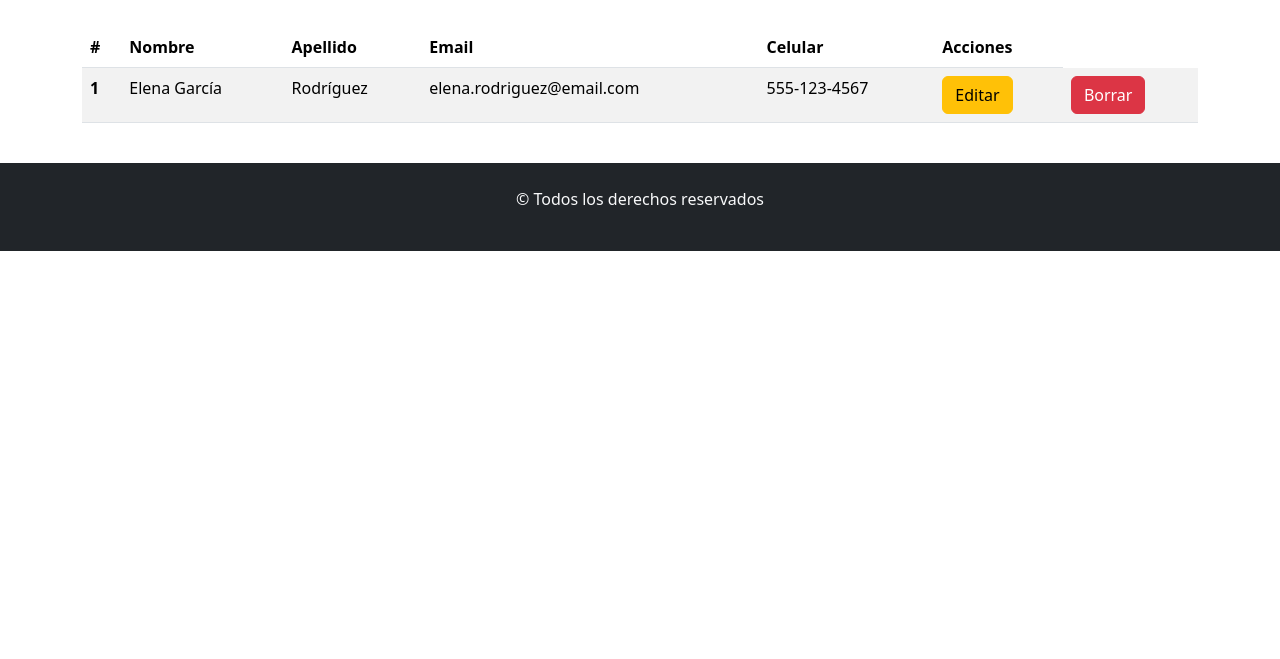
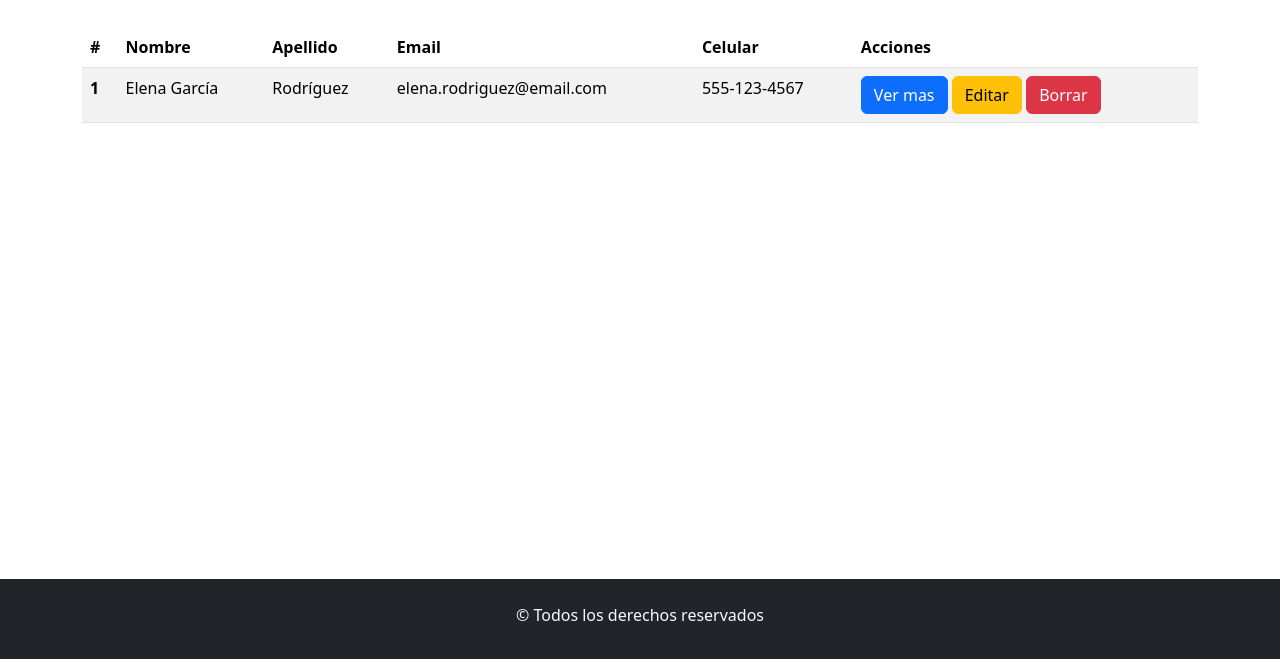
Before and after one commit to kstephantorres/agendaCRUD, a plain HTML site: page index.html in a window 1280 px wide. Shown: the part 133-792 px from the top of the page. Drawn offline with nearby package versions, Linux system fonts and the light colour scheme.

Commit message:
Se agrego boton ver mas y se modifico la distribucion de los botones en la tabla

```diff
--- a/css/style.css
+++ b/css/style.css
@@ -0,0 +1,8 @@
+body{
+    display: flex;
+    flex-direction: column;
+    min-height: 100vh;
+}
+main{
+    flex-grow: 1;
+}
--- a/index.html
+++ b/index.html
@@ -76,8 +76,11 @@
               <td>Rodríguez</td>
               <td>elena.rodriguez@email.com</td>
               <td>555-123-4567</td>
-              <td><button class="btn btn-warning">Editar</button></td>
-              <td><button class="btn btn-danger">Borrar</button></td>
+              <td>
+                <a class="btn btn-primary" href="./pages/detalleContacto.html">Ver mas</a>
+                <button class="btn btn-warning">Editar</button>
+                <button class="btn btn-danger">Borrar</button>
+              </td>
             </tr>
           </tbody>
         </table>
@@ -134,7 +137,7 @@
                   id="email"
                   class="form-control"
                   placeholder="Ej: juanpablo.perez@gmail.com"
-                  min="8"
+                  min="7"
                   max="200"
                   required
                 />
```
